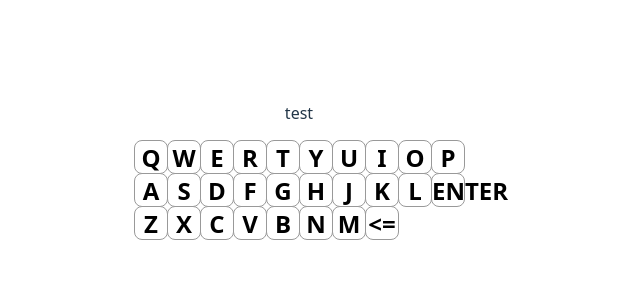
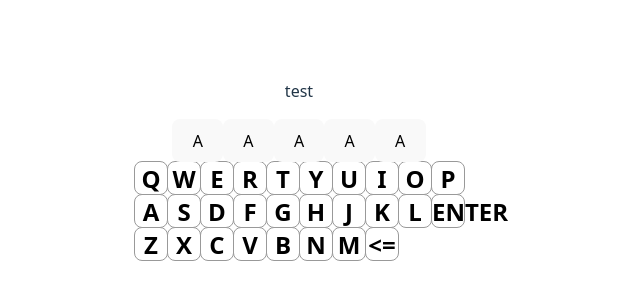
Before and after one commit to StuartLiam/Not_Wordle, a React (Vite) app: page / in a window 1280 px wide. Shown: the part 238-538 px from the top of the page, without its empty margins (341-981 px from the left). Built offline with nearby package versions, Linux system fonts and the light colour scheme.

Commit message:
Added first version of tile component

```diff
--- a/src/App.tsx
+++ b/src/App.tsx
@@ -1,6 +1,7 @@
 import { useState, useEffect } from 'react'
 import './App.css'
 import KeyBoard from './components/keyBoard'
+import RowAttmpt from './components/rowAttmpt'
 
 function App() {
   const [input, setInput] = useState<string[]>(["t","e","s","t"]);
@@ -31,10 +32,12 @@ function App() {
   });
 
   return (
-    <div>
+    <>
       <p>{input}</p>
+      <RowAttmpt/>
       <KeyBoard></KeyBoard>
-    </div>
+
+    </>
   )
 }
 
--- a/src/components/RowAttmpt.tsx
+++ b/src/components/RowAttmpt.tsx
@@ -0,0 +1,23 @@
+import React from "react";
+import "./KeyBoard.css"
+
+//import { type keyMark } from '../types/types';
+import Tile from "./Tile";
+
+function RowAttmpt() {
+    return(
+        <>
+            <div>
+                <Tile  state={0} mark={'A'}/>
+                <Tile  state={0} mark={'A'}/>
+                <Tile  state={0} mark={'A'}/>
+                <Tile  state={0} mark={'A'}/>
+                <Tile  state={0} mark={'A'}/>
+            </div>
+
+        </>
+    );
+
+};
+
+export default RowAttmpt;
--- /dev/null
+++ b/src/components/Tile.css
@@ -0,0 +1,19 @@
+.key {
+    background: #fff;
+    border: 1px solid #999;
+    float: left;
+    font-size: 24px;
+    font-weight: bold;
+    line-height: 34px;
+    height: 34px;
+    margin-right: -1px;
+    margin-top: -1px;
+    padding: 0;
+    text-align: center;
+    width: 34px;
+}
+
+.key:focus {
+    outline: none;
+    background: #ddd;
+}
--- /dev/null
+++ b/src/components/Tile.tsx
@@ -0,0 +1,20 @@
+import React from 'react';
+import "./Key.css"
+
+import { type keyMark } from '../types/types';
+import { type state } from '../types/types';
+
+type Props = {
+
+    state: state;
+    mark: keyMark;
+}
+
+const Component: React.FC<Props> = (props) => (
+    <button
+        className="tile"
+    >
+        {props.mark}
+    </button>
+);
+export default Component;
```
